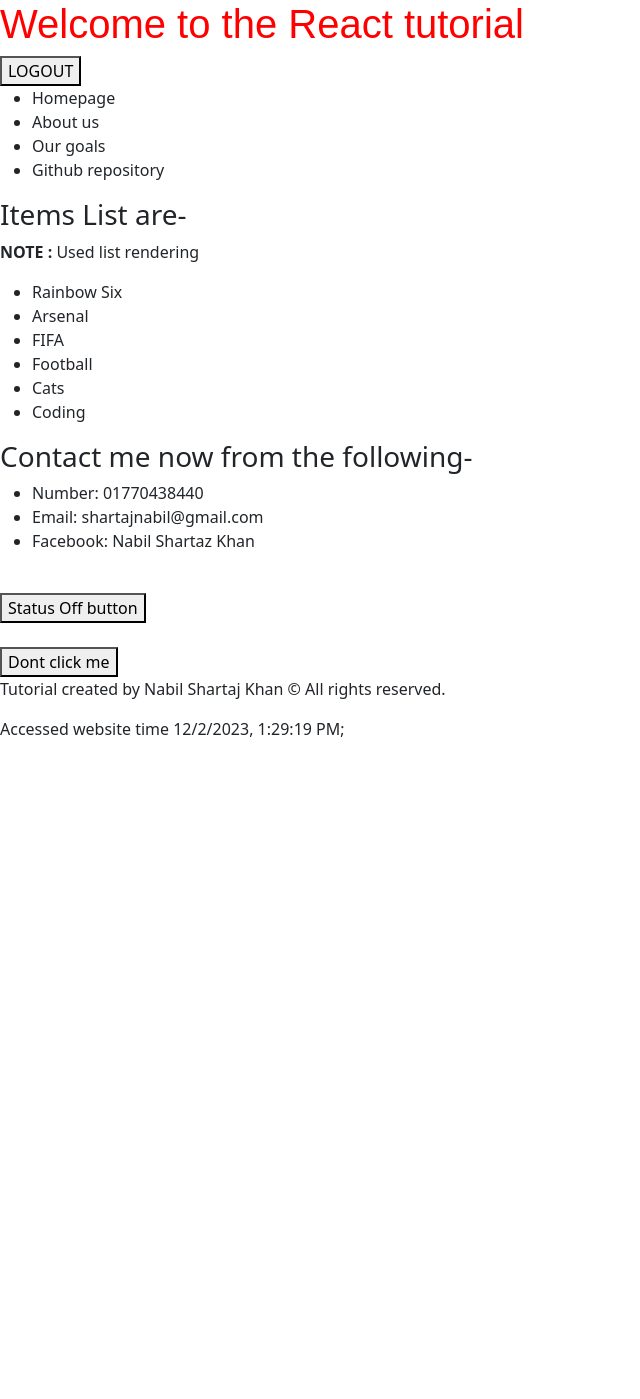
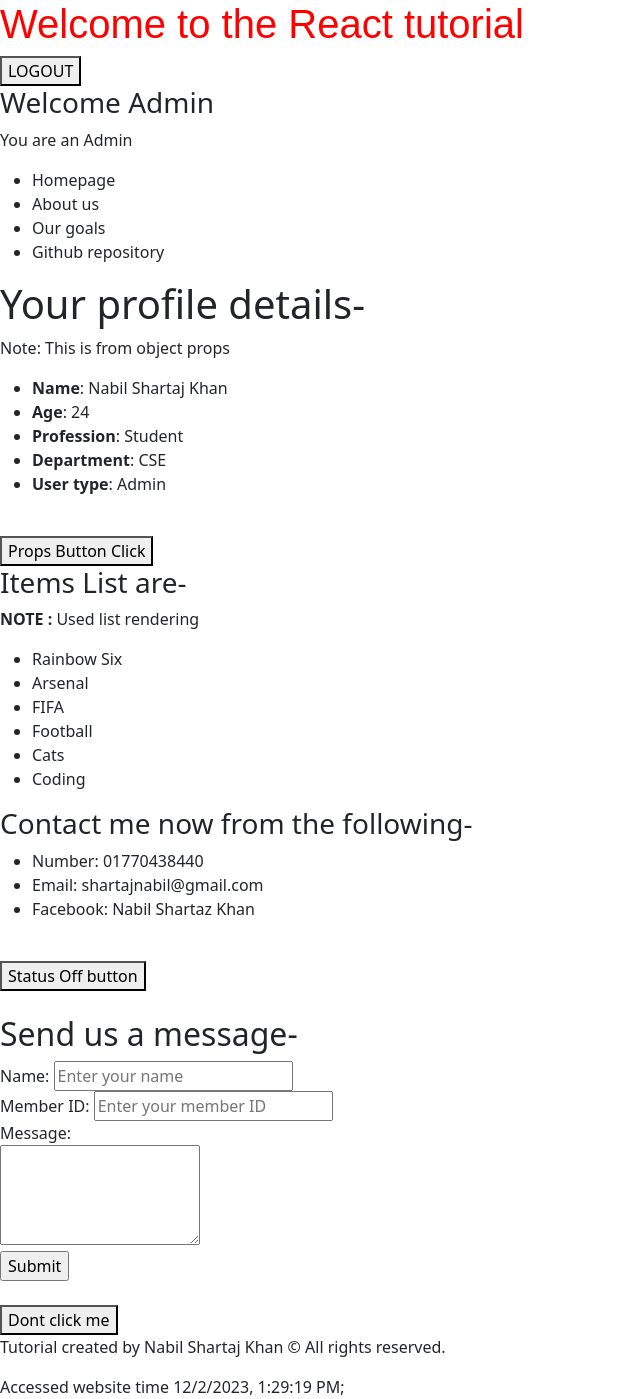
Before and after one commit to Nabil-Shartaj-Khan/Intro-to-react, a React (Vite) app in the folder vite-project/: page /form in a window 1280 px wide. Shown: the whole page, without its empty margins (0-640 px from the left). Before the commit the page ends 800 px from the top, so only its background shows below. Built offline with nearby package versions, Linux system fonts and the light colour scheme.

Commit message:
added props and form handling

```diff
--- /dev/null
+++ b/vite-project/src/component/About.jsx
@@ -0,0 +1,18 @@
+const About = (props) => {
+    return (
+        <div>
+           <h1>Your profile details-</h1>
+           <p>Note: This is from object props</p>
+           <ul>
+            <li><b>Name</b>: {props.detail['name']}</li>
+            <li><b>Age</b>: {props.detail['age']}</li>
+            <li><b>Profession</b>: {props.detail['profession']}</li>
+            <li><b>Department</b>: {props.detail['department']}</li>
+            <li><b>User type</b>: {props.detail['usertype']}</li>
+            </ul> <br></br>
+            <button onClick={props.click}>Props Button Click</button>
+        </div>
+    );
+};
+
+export default About;
--- a/vite-project/src/component/Contact.jsx
+++ b/vite-project/src/component/Contact.jsx
@@ -9,6 +9,14 @@ const testingBtn=(status)=>{
 
 
 const Contact = () => {
+
+    const formControl=(event)=>{
+
+        event.preventDefault();
+
+        alert("Form is submitted!")
+
+}
 
 
     return (
@@ -24,6 +32,18 @@ const Contact = () => {
 
             {testingBtn(false)}<br></br><br></br>
 
+            <h2>Send us a message-</h2>
+            <form onSubmit={formControl}>
+                Name: <input placeholder="Enter your name"></input><br></br>
+                Member ID: <input placeholder="Enter your member ID"></input><br></br>
+                Message: <br></br>
+                <textarea style={{
+                    height:'100px', width:'200px'
+                }}></textarea> <br></br>
+                <input type="submit"></input>
+
+            </form><br></br>
+
 
         </div>
     );
--- a/vite-project/src/component/Header.jsx
+++ b/vite-project/src/component/Header.jsx
@@ -1,21 +1,24 @@
-const Header = () => {
+import PropTypes from 'prop-types';
 
-
-
+const Header = (props) => {
     return (
         <div>
+            <h3>{props.title}</h3>
+            <p>{props.des}</p>
 
-
-         <ul>
+            <ul>
                 <li>Homepage</li>
                 <li>About us</li>
                 <li>Our goals</li>
                 <li>Github repository</li>
             </ul>
-
-
         </div>
     );
 };
 
+Header.propTypes = {
+    title: PropTypes.string,
+    des: PropTypes.string
+};
+
 export default Header;
--- a/vite-project/src/pages/App.jsx
+++ b/vite-project/src/pages/App.jsx
@@ -2,10 +2,23 @@ import Contact from "../component/Contact";
 import Footer from "../component/Footer";
 import Header from "../component/Header";
 import List from './../component/List';
+import About from "../component/About";
 
 const App = () => {
 
   let loggedIn=true;
+
+  const aboutDetail={
+    name:'Nabil Shartaj Khan',
+    age:24,
+    profession:'Student',
+    department:"CSE",
+    usertype:"Admin"
+  }
+
+  const buttonClick=()=>{
+    alert("You clicked the button which is a props item primarily located in App.jsx and propped in About.jsx")
+  }
 
 
 
@@ -27,8 +40,9 @@ const App = () => {
       </h1>
 
       <button>LOGOUT</button>
-      <Header></Header>
-      <List/>
+      <Header title="Welcome Admin" des="You are an Admin"></Header>
+      <About detail={aboutDetail} click={buttonClick}></About>
+       <List/>
       <Contact></Contact>
       <Footer></Footer>
 
```
